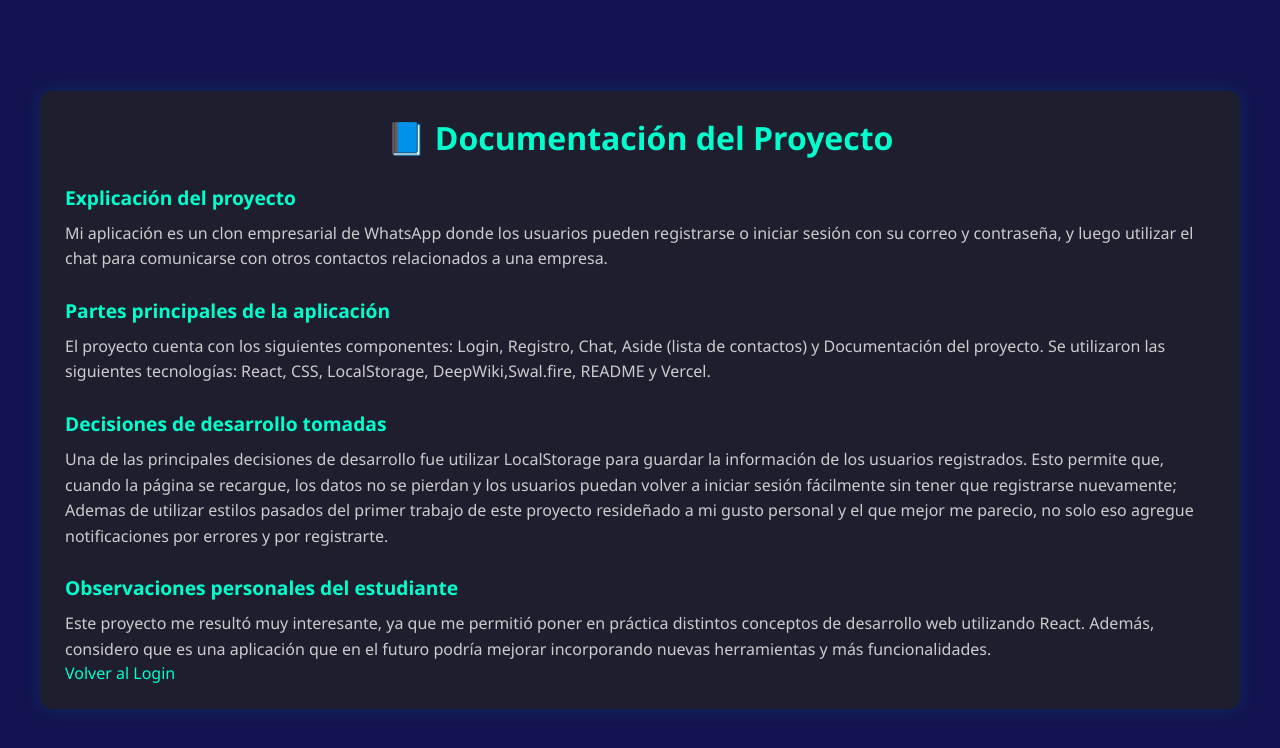
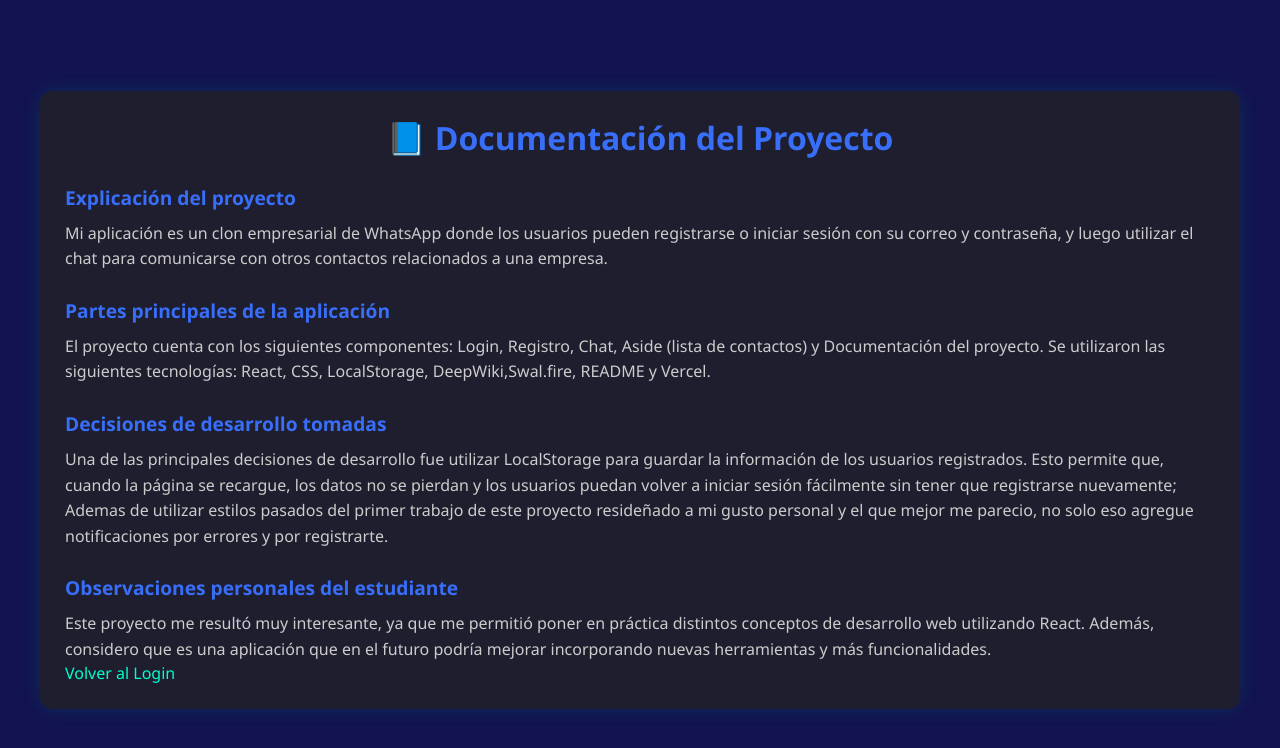
Before and after one commit to bySanzzz/proyecto-final-front-end-utn, a React (Vite) app: page /documentacion in a window 1280 px wide. Shown: the top 748 px of the page. Built offline with nearby package versions, Linux system fonts and the light colour scheme.

Commit message:
Style: Colores H2 y 1 , Boxshadow

```diff
--- a/src/styles/main.css
+++ b/src/styles/main.css
@@ -221,13 +221,13 @@ a:hover {
 .container h1 {
   text-align: center;
   margin-bottom: 20px;
-  color: #00ffcc;
+  color: #386ef8;
 }
 
 .container h2 {
   margin-top: 25px;
   margin-bottom: 10px;
-  color: #00ffcc;
+  color: #386ef8;
   font-size: 1.2rem;
 }
 
@@ -273,7 +273,7 @@ a:hover {
   max-width: 400px;
   padding: 30px;
   background: #01187e;
-
+  box-shadow: 0 0 20px rgba(0, 255, 204, 0.1);
   border-radius: 10px;
   display: flex;
   flex-direction: column;
```
